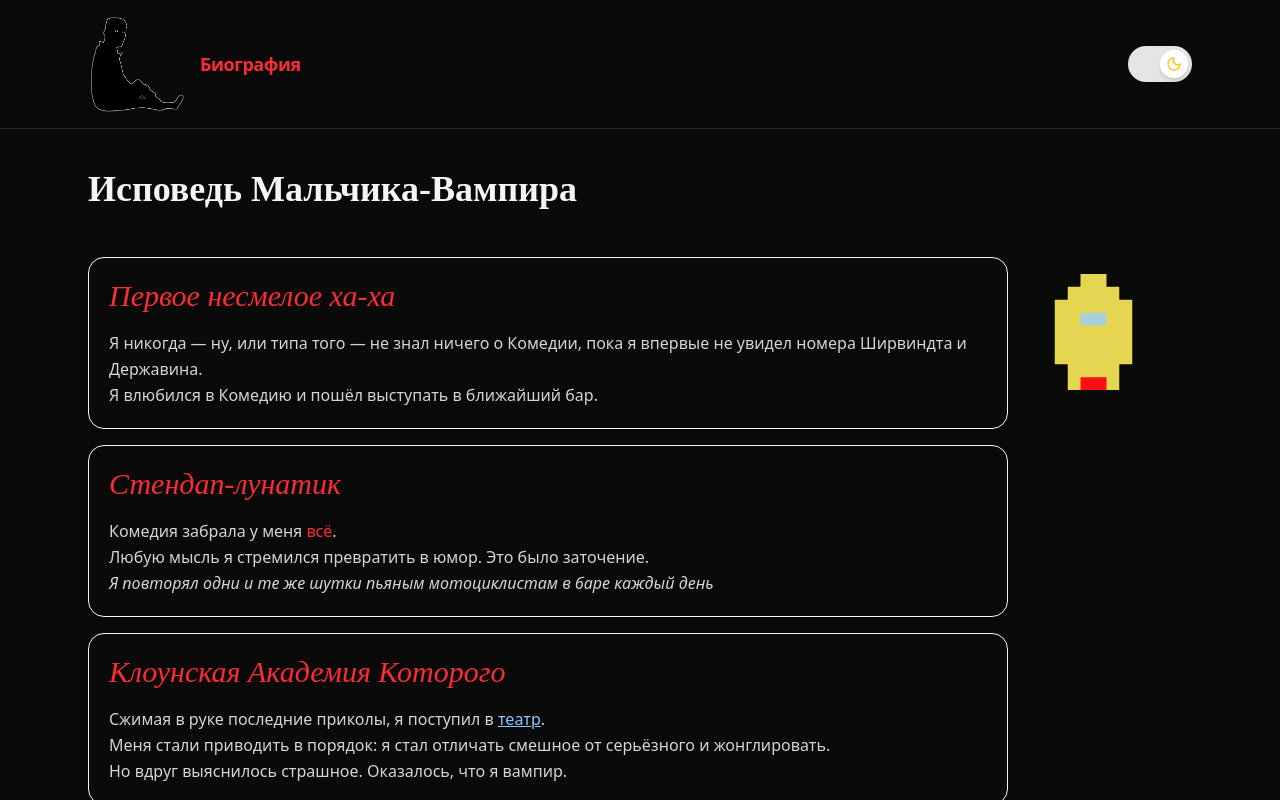
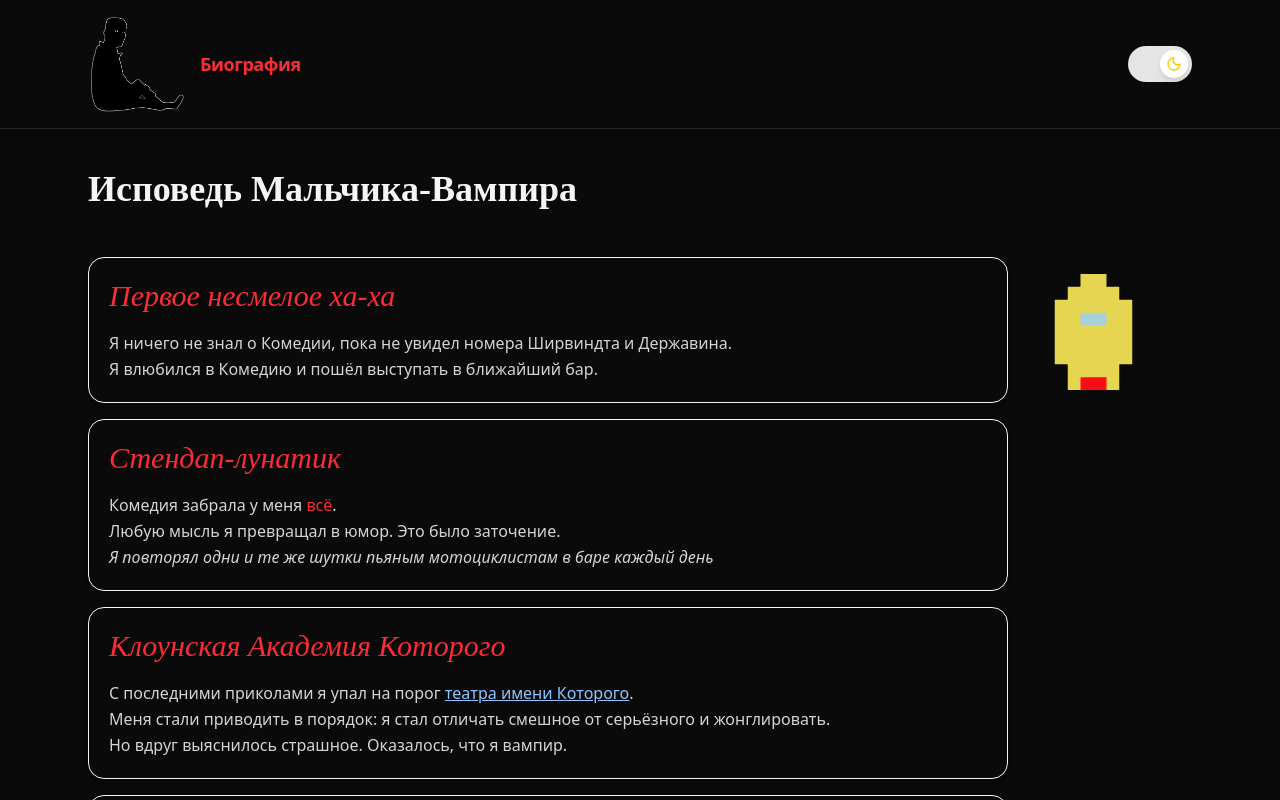
Before and after one commit to malchikvampir/malchikvampir, a Next.js app: page /bio in a window 1280 px wide. Shown: the top 800 px of the page. Built offline with nearby package versions, Linux system fonts and the light colour scheme.

Commit message:
fix build

```diff
--- a/app/bio/page.tsx
+++ b/app/bio/page.tsx
@@ -18,7 +18,7 @@ export default function AboutPage() {
                     <div className="shadow-md rounded-2xl p-5 border hover:bg-neutral-400/7">
                         <h3 className="font-[--font-cormorant-garamond] text-3xl italic text-red-500 mb-4">Первое несмелое ха-ха</h3>
                         <p>
-                            Я никогда — ну, или типа того — не знал ничего о Комедии, пока я впервые не увидел номера Ширвиндта и Державина. <br />
+                            Я ничего не знал о Комедии, пока не увидел номера Ширвиндта и Державина. <br />
                             Я влюбился в Комедию и пошёл выступать в ближайший бар.
                         </p>
                     </div>
@@ -27,7 +27,7 @@ export default function AboutPage() {
                         <h3 className="font-[--font-cormorant-garamond] text-3xl italic text-red-500 mb-4">Стендап-лунатик</h3>
                         <p>
                             Комедия забрала у меня <span className="text-red-500">всё</span>. <br />
-                            Любую мысль я стремился превратить в юмор. Это было заточение.<br />
+                            Любую мысль я превращал в юмор. Это было заточение.<br />
                             <span className="italic">Я повторял одни и те же шутки пьяным мотоциклистам в баре каждый день</span>
                         </p>
                     </div>
@@ -35,7 +35,7 @@ export default function AboutPage() {
                     <div className="shadow-md rounded-2xl p-5 border hover:bg-neutral-400/7">
                         <h3 className="font-[--font-cormorant-garamond] text-3xl italic text-red-500 mb-4">Клоунская Академия Которого</h3>
                         <p>
-                            Cжимая в руке последние приколы, я поступил в <a href="https://kotorogo.ru/show/" className="text-blue-300 underline hover:text-blue-800 hover:no-underline">театр</a>.<br />
+                            C последними приколами я упал на порог <a href="https://kotorogo.ru/show/" className="text-blue-300 underline hover:text-blue-800 hover:no-underline">театра имени Которого</a>.<br />
                             Меня стали приводить в порядок: я стал отличать смешное от серьёзного и жонглировать. <br />
                             Но вдруг выяснилось страшное. Оказалось, что я вампир.
                         </p>
--- a/app/page.tsx
+++ b/app/page.tsx
@@ -1,7 +1,7 @@
 'use client';
 
 import { useEffect, useState } from 'react';
-import { motion } from 'framer-motion';
+import { motion, Transition } from 'framer-motion';
 import EventCard from '../components/EventCard';
 
 export default function HomePage() {
@@ -30,7 +30,7 @@ export default function HomePage() {
         };
     }, []);
 
-    const spring = {
+    const spring: Transition = {
         type: 'spring',
         stiffness: 120,
         damping: 18,
```
